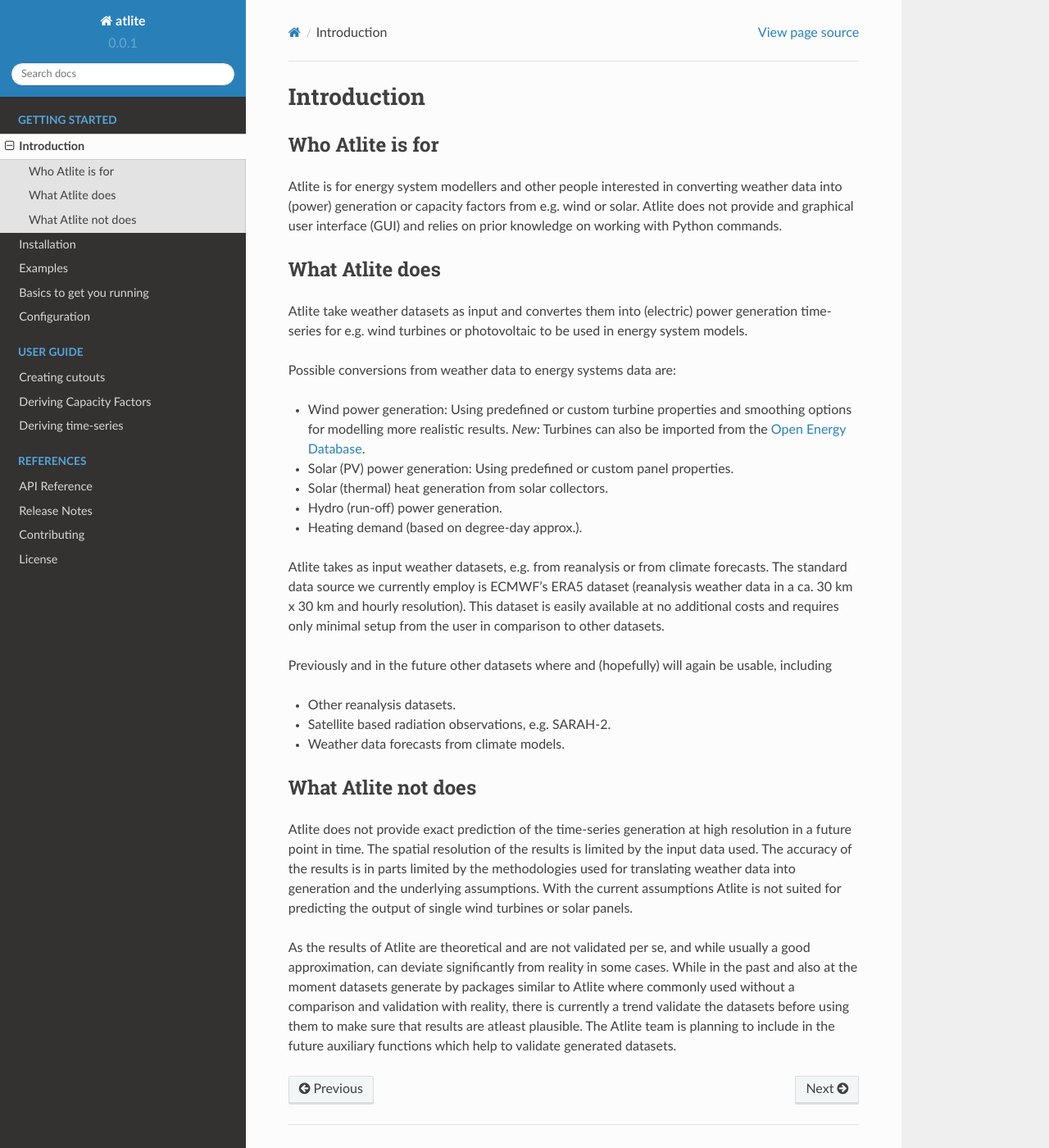
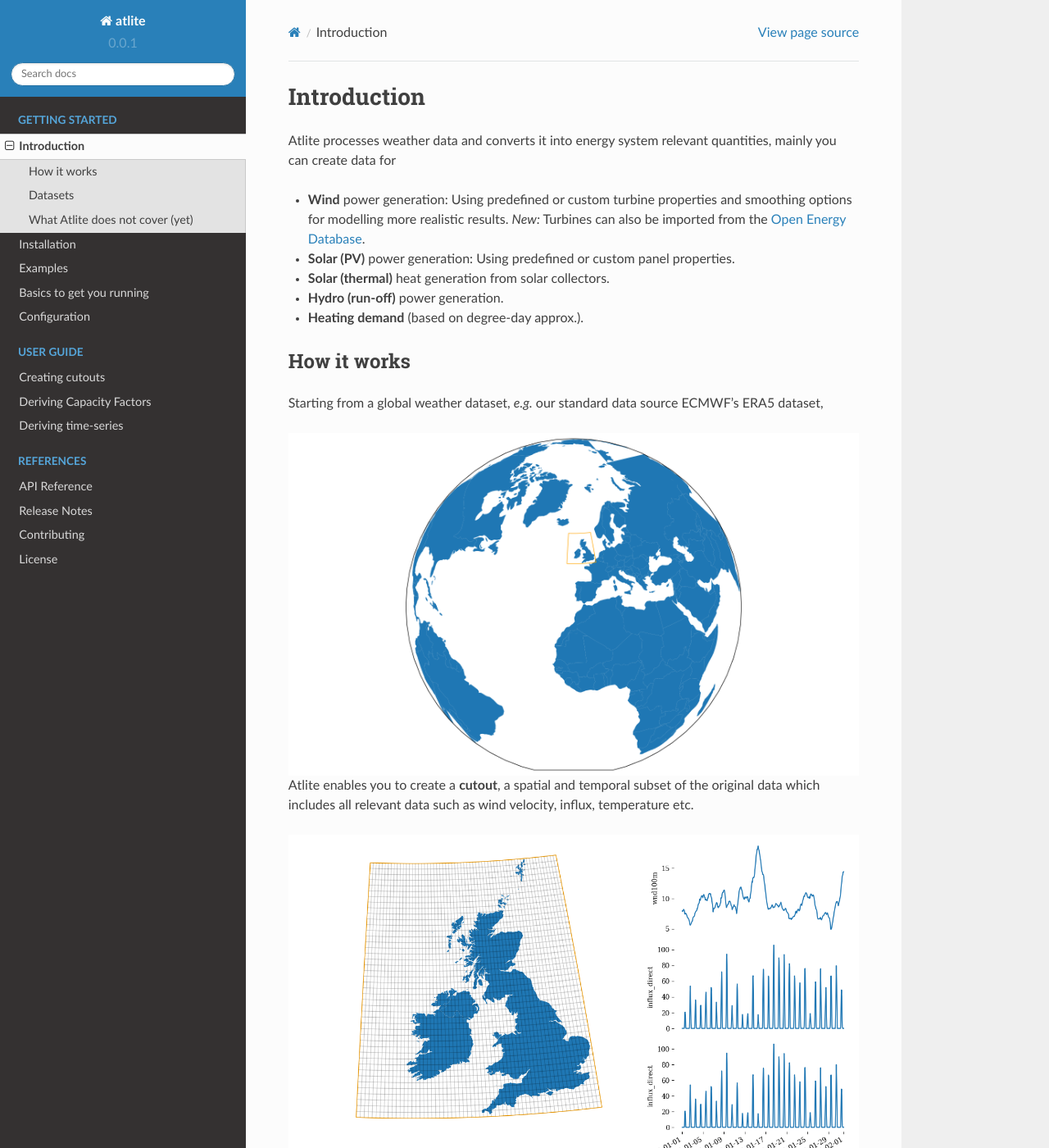
Before and after one commit to PyPSA/atlite, a Sphinx documentation site: the page built from doc/introduction.rst, in a window 1280 px wide and 1400 px high. Shown: the whole window at 82% size. Built offline with Sphinx 7.4.7 and the Read the Docs theme 2.0.0, drawn with Linux system fonts in a browser that asks for light colours; some of the changed text lies outside the part shown.

Commit message:
instructions.rst add images and 'how it works' description basics.rst distribute among other chapters

```diff
--- a/doc/basics.rst
+++ b/doc/basics.rst
@@ -5,49 +5,3 @@
 
 TODO
 ====
-
-It can process the following weather data fields:
-
-* Temperature
-* Downward short-wave radiation
-* Upward short-wave radiation
-* Wind
-* Runoff
-* Surface roughness
-* Height maps
-* Soil temperature
-
-The following power-system relevant time series can be produced for
-all possible spatial distributions of assets:
-
-* Wind power generation for a given turbine type
-* Solar PV power generation for a given panel type
-* Solar thermal collector heat output
-* Hydroelectric inflow (simplified)
-* Heating demand (based on the degree-day approximation)
-
-Obtaining datasets
-==================
-
-ERA5 is downloaded automatically on-demand after the
-`ECMWF ADS API <https://cds.climate.copernicus.eu/api-how-to>`_
-(European Centre for Medium-Range Weather Forecasts Climate Data Store
-Application Program Interface) client is properly installed. See separate,
-linked installation guide for details, especially for correctly setting up
-your CDS API key.
-
-Other data sources
-==================
-
-Atlite was originally designed to be modular, so that it can work with
-other weather datasets.
-The current version v0.2 of Atlite uses the ERA5 dataset and
-can download the required data automatically.
-
-Previous versions supported also: *NCEP Climate Forecast System*,
-*EURO-CORDEX Cliamte Change Projection*, *CMSAF SARAH-2*.
-Their support however is currently on hold (time limitation on developer
-side).
-
-If you need to process these (or other) data sources, feel free to
-file an issue on our `GitHub <https://github.com/PyPSA/atlite>`_ or (even better) create a pull request!
--- a/doc/configuration.rst
+++ b/doc/configuration.rst
@@ -23,7 +23,7 @@
 The configuration of atlite can be accessed via the ``atlite.config`` module.
 All currently supported configuration options are listed in the variable ::
 
-    atltie.config.ATTRS
+    atlite.config.ATTRS
 
 To set a different value for a selected option ::
 
--- a/doc/introduction.rst
+++ b/doc/introduction.rst
@@ -2,64 +2,118 @@
 Introduction
 ##########################################
 
-Who Atlite is for
-=================
 
-Atlite is for energy system modellers and other people interested
-in converting weather data into (power) generation or capacity factors
-from e.g. wind or solar.
-Atlite does not provide and graphical user interface (GUI) and relies
-on prior knowledge on working with Python commands.
+Atlite processes weather data and converts it into energy system
+relevant quantities, mainly you can create data for
 
-What Atlite does
-================
 
-Atlite take weather datasets as input and convertes them into
-(electric) power generation time-series for e.g. wind turbines
-or photovoltaic to be used in energy system models.
-
-Possible conversions from weather data to energy systems data are:
-
-* Wind power generation: Using predefined or custom turbine properties
+* **Wind** power generation: Using predefined or custom turbine properties
   and smoothing options for modelling more realistic results.
   *New:* Turbines can also be imported from the
   `Open Energy Database <https://openenergy-platform.org/dataedit/view/supply/turbine_library>`_.
-* Solar (PV) power generation: Using predefined or custom panel properties.
-* Solar (thermal) heat generation from solar collectors.
-* Hydro (run-off) power generation.
-* Heating demand (based on degree-day approx.).
+* **Solar (PV)** power generation: Using predefined or custom panel properties.
+* **Solar (thermal)** heat generation from solar collectors.
+* **Hydro (run-off)** power generation.
+* **Heating demand** (based on degree-day approx.).
 
-Atlite takes as input weather datasets, e.g. from reanalysis or from climate
-forecasts.
+How it works
+========================
+
+Starting from a global weather dataset, *e.g.* our standard data source ECMWF's ERA5 dataset,
+
+.. image:: img/worldmap.png
+    :align: center
+    :alt: alternate text
+
+
+Atlite enables you to create a **cutout**, a spatial and
+temporal subset of the original data which includes all relevant data
+such as wind velocity, influx, temperature etc.
+
+.. image:: img/cutout.png
+    :align: center
+    :alt: alternate text
+
+The **cutout** consists of grid cells of a certain resolution (depending on your input data, here 30 km x 30 km)
+each having its own weather timeseries.
+The **cutout** builds the starting point to your calculations.
+
+From there, you can extract various quantities and general properties of the data, *e.g.* wind capacity factors per grid cell
+
+.. image:: img/capfactors.png
+    :width: 400pt
+    :align: center
+    :alt: alternate text
+
+for a specific turbine type (this gives you information on the share of capacity which is in average running and producing power).
+
+Further, you can set power plants to specific spots and let Atlite calculate their actual power production. The **capacity layout**  specifies which grid cell contains what amount of capacity of *one* production type. Atlite comes along with a small `library of wind turbine configurations and PV panel configurations <https://github.com/PyPSA/atlite/tree/master/atlite/resources>`_  which you can directly use, *e.g.* 'Vestas_V112_3MW' wind turbines.
+
+.. image:: img/layout.png
+    :width: 400pt
+    :align: center
+    :alt: alternate text
+
+Atlite then calculates the power generation series for each cell and either aggregates them to buses
+
+.. image:: img/produced_power.png
+    :width: 400pt
+    :align: center
+    :alt: alternate text
+
+or to geometrical shapes
+
+
+.. image:: img/production_per_country.png
+    :align: center
+
+
+Whereas for the first case, grid cells must directly be assigned to buses by passing a matrix of size :math:`N_{cell} \times N_{bus}`, the aggregation to shapes takes place in Atlite itself: It creates the mentioned matrix by itself, a so called **indicator matrix**, which contains the spatial overlap of each grid cell (weighted by eventual capacity layout) with each shape. This is why the shapes can the very refined and even smaller than the grid cells. In our example the **indicator matrix** for the Irland shape without being weighted by the **capacity layout** looks like this
+
+
+.. image:: img/indicator_matrix.png
+    :align: center
+    :width: 400pt
+
+
+
+Datasets
+==================
+
 The standard data source we currently employ is ECMWF's ERA5 dataset
 (reanalysis weather data in a ca. 30 km x 30 km and hourly resolution).
 This dataset is easily available at no additional costs and requires only
 minimal setup from the user in comparison to other datasets.
+It is downloaded automatically on-demand after the
+`ECMWF ADS API <https://cds.climate.copernicus.eu/api-how-to>`_
+(European Centre for Medium-Range Weather Forecasts Climate Data Store
+Application Program Interface) client is properly installed. See separate,
+linked installation guide for details, especially for correctly setting up
+your CDS API key.
 
 Previously and in the future other datasets where and (hopefully) will
 again be usable, including
 
-* Other reanalysis datasets.
+* the *NCEP Climate Forecast System* dataset
+* the *EURO-CORDEX Cliamte Change Projection* dataset
+* the *CMSAF SARAH-2* dataset
 * Satellite based radiation observations, e.g. SARAH-2.
 * Weather data forecasts from climate models.
 
-What Atlite not does
-====================
+Their support however is currently on hold (time limitation on developer
+side).
 
-Atlite does not provide exact prediction of the time-series generation
-at high resolution in a future point in time.
-The spatial resolution of the results is limited by the input data used.
-The accuracy of the results is in parts limited by the methodologies used
-for translating weather data into generation and the underlying assumptions.
-With the current assumptions Atlite is not suited for predicting the output
-of single wind turbines or solar panels.
+If you need to process these (or other) data sources, feel free to
+file an issue on our `GitHub <https://github.com/PyPSA/atlite>`_ or (even better) create a pull request!
 
-As the results of Atlite are theoretical and are not validated per se,
-and while usually a good approximation, can deviate significantly from
-reality in some cases.
-While in the past and also at the moment datasets generate by packages similar
-to Atlite where commonly used without a comparison and validation with
-reality, there is currently a trend validate the datasets before using them
-to make sure that results are atleast plausible.
-The Atlite team is planning to include in the future auxiliary functions which
-help to validate generated datasets.
+
+
+
+What Atlite does not cover (yet)
+=================================
+
+* Atlite does not provide and **graphical user interface** (GUI) and relies on prior knowledge on working with Python commands.
+
+* Atlite does not provide **exact prediction** of the time-series generation at high resolution in a **future point** in time. The spatial resolution of the  results is limited by the input data used. The accuracy of the results is in parts limited by the methodologies used for translating weather data into generation and the underlying assumptions. With the current assumptions Atlite is not suited for predicting the output of single wind turbines or solar panels.
+
+* As the results of Atlite are theoretical and are not validated per se, and while usually a good approximation, can **deviate significantly from reality**. While in the past and also at the moment datasets generate by packages similar to Atlite where commonly used without a comparison and validation with reality, there is currently a trend to validate the datasets before using them to make sure that results are at least plausible. The Atlite team is planning to include auxiliary functions which help to validate generated datasets.
--- a/doc/ug_cutout.rst
+++ b/doc/ug_cutout.rst
@@ -3,3 +3,24 @@
 ################
 
 TODO
+
+
+It can process the following weather data fields:
+
+* Temperature
+* Downward short-wave radiation
+* Upward short-wave radiation
+* Wind
+* Runoff
+* Surface roughness
+* Height maps
+* Soil temperature
+
+The following power-system relevant time series can be produced for
+all possible spatial distributions of assets:
+
+* Wind power generation for a given turbine type
+* Solar PV power generation for a given panel type
+* Solar thermal collector heat output
+* Hydroelectric inflow (simplified)
+* Heating demand (based on the degree-day approximation)
```
Also changed, not shown: doc/img/capfactors.png (added), doc/img/cutout.png (added), doc/img/indicator_matrix.png (added), doc/img/layout.png (added), doc/img/produced_power.png (added), doc/img/production_per_country.png (added), doc/img/worldmap.png (added).
